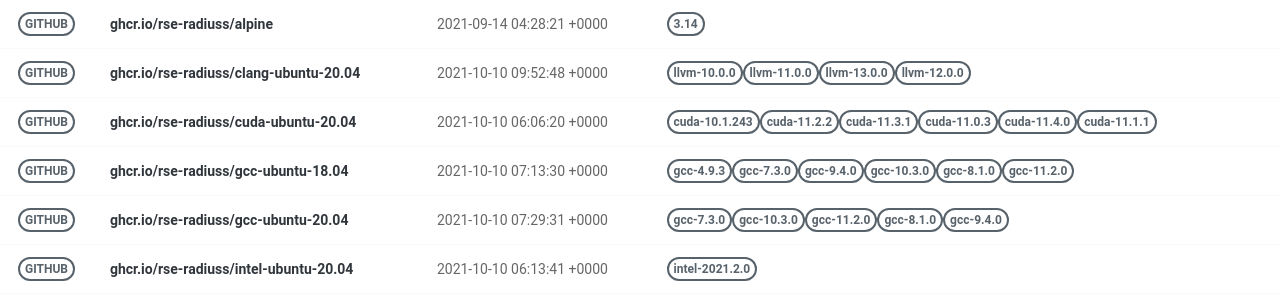
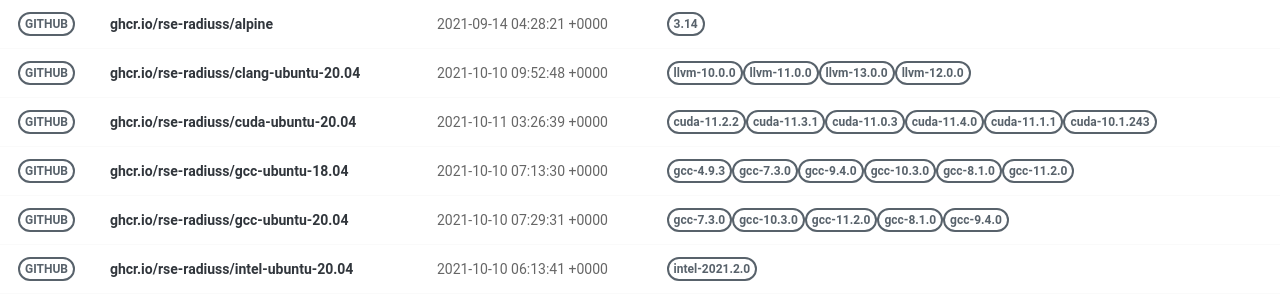
Before and after one commit to rse-ops/docker-images, a Jekyll site: the page built from pages/index.md, in a window 1280 px wide. Shown: the part 130-430 px from the top of the page. Built offline with Jekyll 4.4.1, drawn with Linux system fonts in a browser that asks for light colours; nearby versions of some CDN libraries.

Commit message:
Automated push to update library 2021-10-11

```diff
--- a/_library/ghcr.io-rse-radiuss-cuda-ubuntu-20.04.md
+++ b/_library/ghcr.io-rse-radiuss-cuda-ubuntu-20.04.md
@@ -1,14 +1,11 @@
 ---
 layout: container
 name: ghcr.io/rse-radiuss/cuda-ubuntu-20.04
-updated_at: 2021-10-10 06:06:20.240013
+updated_at: 2021-10-11 03:26:39.534655
 
 
 container_url: https://github.com/orgs/rse-radiuss/packages/container/package/cuda-ubuntu-20.04
 versions:
- - tag: cuda-10.1.243
-   dockerfile: https://github.com/rse-radiuss/docker-images/blob/main/ubuntu/cuda/Dockerfile
-   manifest: https://crane.ggcr.dev/manifest/ghcr.io/rse-radiuss/cuda-ubuntu-20.04:cuda-10.1.243
  - tag: cuda-11.2.2
    dockerfile: https://github.com/rse-radiuss/docker-images/blob/main/ubuntu/cuda/Dockerfile
    manifest: https://crane.ggcr.dev/manifest/ghcr.io/rse-radiuss/cuda-ubuntu-20.04:cuda-11.2.2
```
Also changed, not shown: other parts of _library/ghcr.io-rse-radiuss-cuda-ubuntu-20.04.md (+3 -0 lines).
